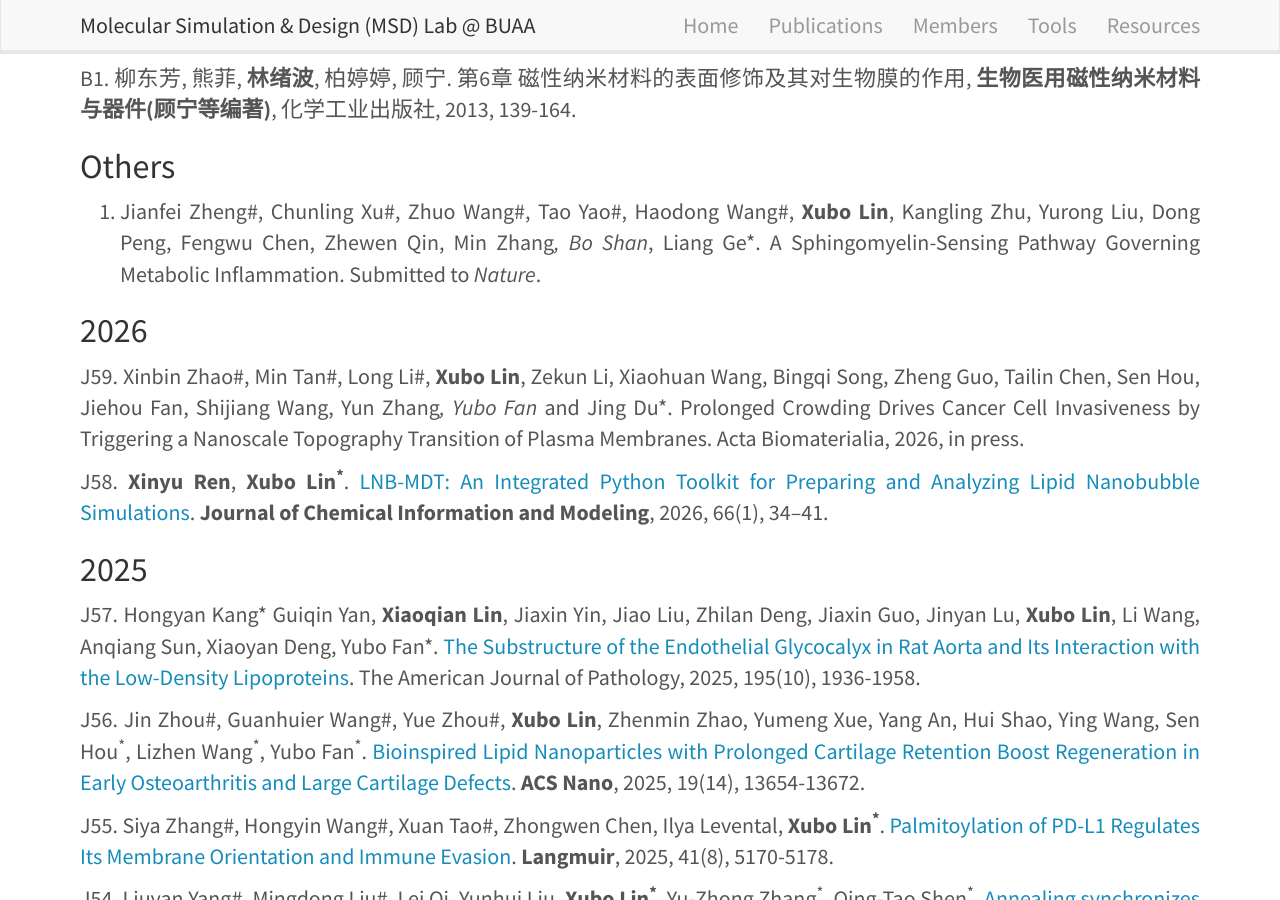
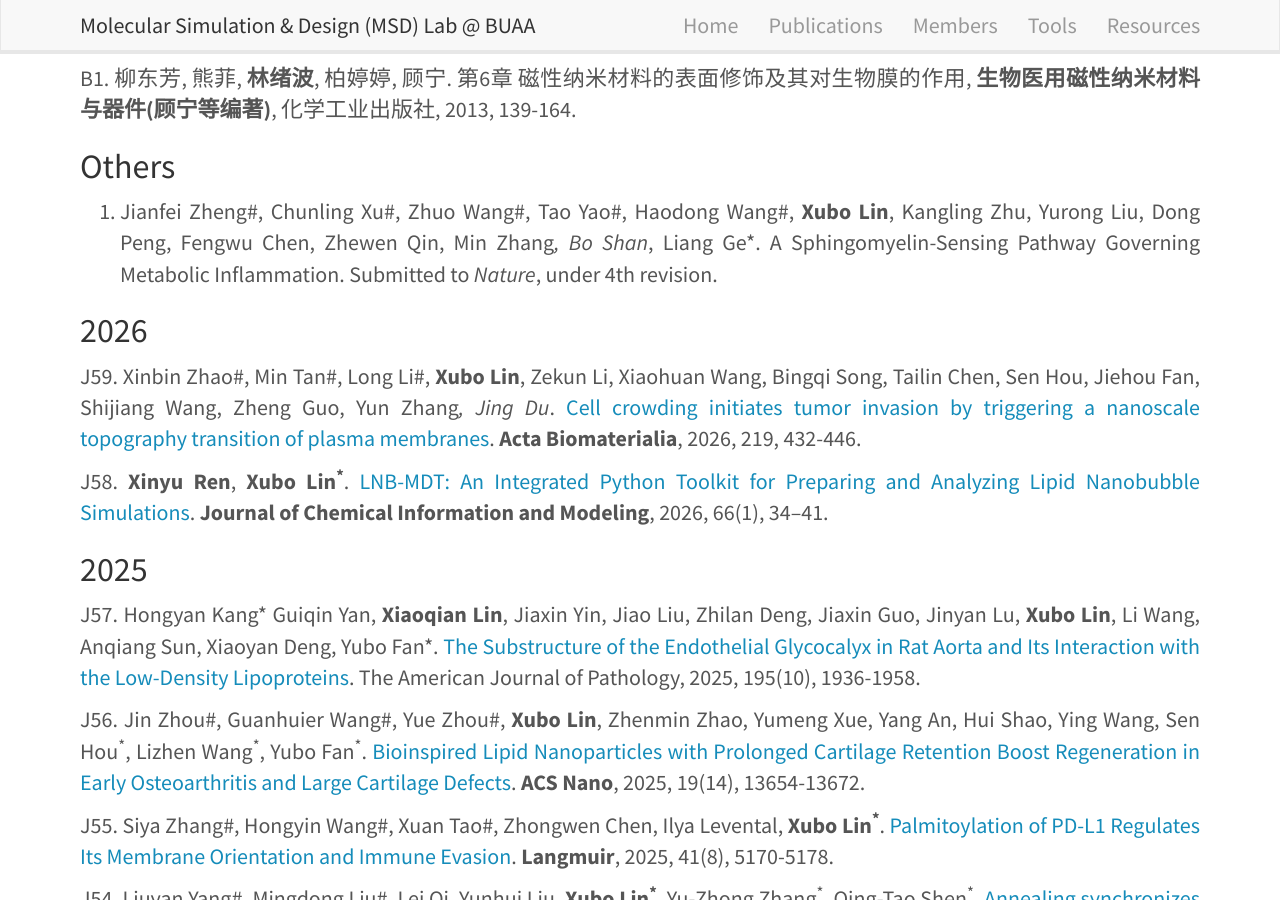
Before and after one commit to linxubo/linxubo.github.io, a Jekyll site: the page built from _pages/publications.md, in a window 1280 px wide and 900 px high, scrolled down 514 px. Built offline with Jekyll 4.4.1, drawn with Linux system fonts in a browser that asks for light colours; nearby versions of some CDN libraries; a script that is not in the unit is left out.

Commit message:
Revise publication entries and add DOI links
Updated publication details, including revisions and links.

```diff
--- a/_pages/publications.md
+++ b/_pages/publications.md
@@ -20,10 +20,10 @@ B2.	李洋, **林绪波**, 顾宁. 第8章 纳米材料作用于细胞膜的模
 B1.	柳东芳, 熊菲, **林绪波**, 柏婷婷, 顾宁. 第6章 磁性纳米材料的表面修饰及其对生物膜的作用, **生物医用磁性纳米材料与器件(顾宁等编著)**, 化学工业出版社, 2013, 139-164.
 
 ## Others
-1. Jianfei Zheng#, Chunling Xu#, Zhuo Wang#, Tao Yao#, Haodong Wang#, **Xubo Lin**, Kangling Zhu, Yurong Liu, Dong Peng, Fengwu Chen, Zhewen Qin, Min Zhang*, Bo Shan*, Liang Ge*. A Sphingomyelin-Sensing Pathway Governing Metabolic Inflammation. Submitted to _Nature_.
+1. Jianfei Zheng#, Chunling Xu#, Zhuo Wang#, Tao Yao#, Haodong Wang#, **Xubo Lin**, Kangling Zhu, Yurong Liu, Dong Peng, Fengwu Chen, Zhewen Qin, Min Zhang*, Bo Shan*, Liang Ge*. A Sphingomyelin-Sensing Pathway Governing Metabolic Inflammation. Submitted to _Nature_, under 4th revision.
 
 ## 2026
-J59. Xinbin Zhao#, Min Tan#, Long Li#, **Xubo Lin**, Zekun Li, Xiaohuan Wang, Bingqi Song, Zheng Guo, Tailin Chen, Sen Hou, Jiehou Fan, Shijiang Wang, Yun Zhang*, Yubo Fan* and Jing Du*. Prolonged Crowding Drives Cancer Cell Invasiveness by Triggering a Nanoscale Topography Transition of Plasma Membranes. Acta Biomaterialia, 2026, in press.
+J59. Xinbin Zhao#, Min Tan#, Long Li#, **Xubo Lin**, Zekun Li, Xiaohuan Wang, Bingqi Song, Tailin Chen, Sen Hou, Jiehou Fan, Shijiang Wang, Zheng Guo, Yun Zhang*, Jing Du*. [Cell crowding initiates tumor invasion by triggering a nanoscale topography transition of plasma membranes](https://doi.org/10.1016/j.actbio.2026.06.062). **Acta Biomaterialia**, 2026, 219, 432-446.
 
 J58. **Xinyu Ren**, **Xubo Lin<sup>*</sup>**. [LNB-MDT: An Integrated Python Toolkit for Preparing and Analyzing Lipid Nanobubble Simulations](https://doi.org/10.1021/acs.jcim.5c02771). **Journal of Chemical Information and Modeling**, 2026, 66(1), 34–41.
 
```
